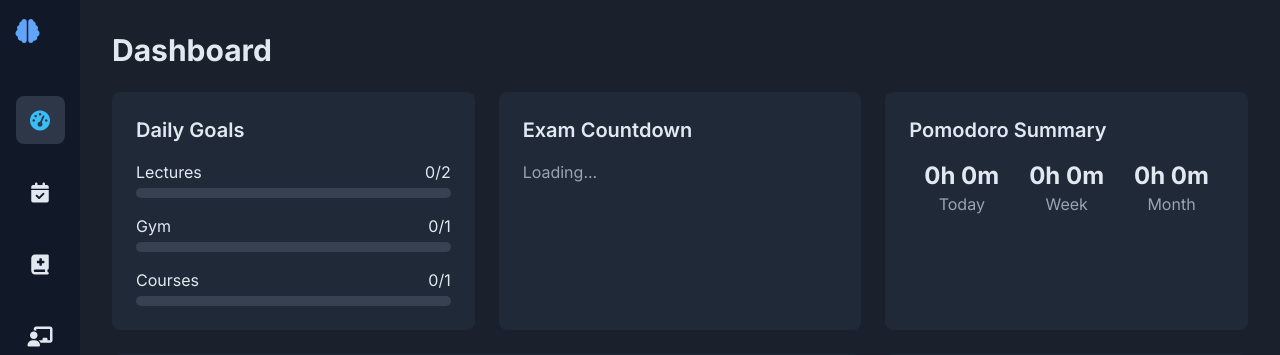
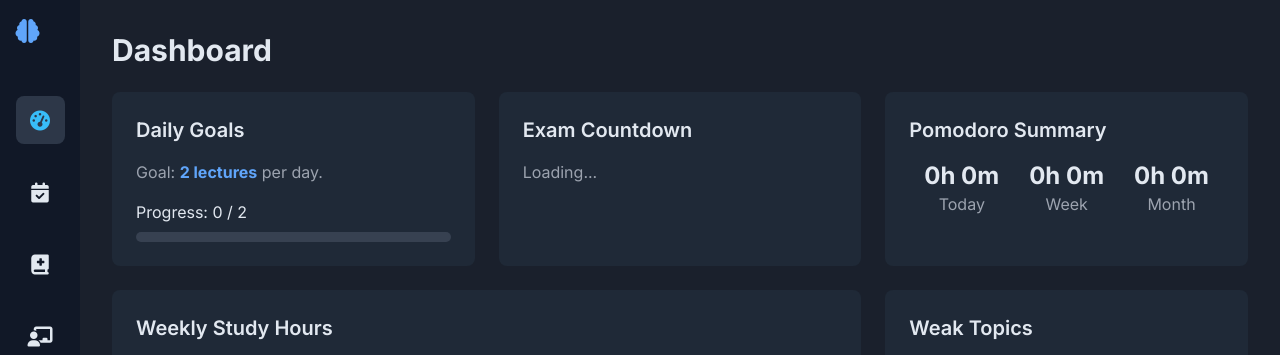
Before and after one commit to Omarelhaq-fi/smartdash, a Flask app: page / in a window 1280 px wide. Shown: the top 355 px of the page. Run offline with Flask 3, Linux system fonts and the light colour scheme; data comes from the database, SQL or seed files in the repository; data that the repository does not hold is empty; some libraries are stand-ins or nearby versions.

Commit message:
Update index.html

```diff
--- a/templates/index.html
+++ b/templates/index.html
@@ -7,7 +7,6 @@
     <script src="https://cdn.tailwindcss.com"></script>
     <script src="https://cdn.jsdelivr.net/npm/chart.js"></script>
     <script src="https://cdnjs.cloudflare.com/ajax/libs/jspdf/2.5.1/jspdf.umd.min.js"></script>
-    <script src="https://cdnjs.cloudflare.com/ajax/libs/jspdf-autotable/3.5.23/jspdf.plugin.autotable.min.js"></script>
     <link href="https://fonts.googleapis.com/css2?family=Inter:wght@400;500;600;700&display=swap" rel="stylesheet">
     <link rel="stylesheet" href="https://cdnjs.cloudflare.com/ajax/libs/font-awesome/6.4.0/css/all.min.css" xintegrity="sha512-iecdLmaskl7CVkqkXNQ/ZH/XLlvWZOJyj7Yy7tcenmpD1ypASozpmT/E0iPtmFIB46ZmdtAc9eNBvH0H/ZpiBw==" crossorigin="anonymous" referrerpolicy="no-referrer" />
     <link rel="stylesheet" href="{{ url_for('static', filename='css/style.css') }}">
@@ -38,14 +37,7 @@
         <section id="dashboard" class="page">
             <h1 class="text-3xl font-bold mb-6">Dashboard</h1>
             <div class="grid grid-cols-1 md:grid-cols-2 lg:grid-cols-3 gap-6">
-                <div class="bg-gray-800 p-6 rounded-lg">
-                    <h2 class="text-xl font-semibold mb-4">Daily Goals</h2>
-                    <div id="dailyGoalsContainer" class="space-y-4">
-                        <div id="lectureGoal"><p class="flex justify-between"><span>Lectures</span> <span id="lectureProgress">0/2</span></p><div class="w-full bg-gray-700 rounded-full h-2.5 mt-1"><div id="lectureProgressBar" class="bg-blue-500 h-2.5 rounded-full" style="width: 0%"></div></div></div>
-                        <div id="gymGoal"><p class="flex justify-between"><span>Gym</span> <span id="gymProgress">0/1</span></p><div class="w-full bg-gray-700 rounded-full h-2.5 mt-1"><div id="gymProgressBar" class="bg-green-500 h-2.5 rounded-full" style="width: 0%"></div></div></div>
-                        <div id="courseGoal"><p class="flex justify-between"><span>Courses</span> <span id="courseProgress">0/1</span></p><div class="w-full bg-gray-700 rounded-full h-2.5 mt-1"><div id="courseProgressBar" class="bg-purple-500 h-2.5 rounded-full" style="width: 0%"></div></div></div>
-                    </div>
-                </div>
+                <div class="bg-gray-800 p-6 rounded-lg"><h2 class="text-xl font-semibold mb-4">Daily Goals</h2><p class="text-gray-400">Goal: <strong class="text-blue-400">2 lectures</strong> per day.</p><div class="mt-4"><p>Progress: <span id="dailyProgress">0</span> / 2</p><div class="w-full bg-gray-700 rounded-full h-2.5 mt-2"><div id="dailyProgressBar" class="bg-blue-500 h-2.5 rounded-full" style="width: 0%"></div></div></div></div>
                 <div class="bg-gray-800 p-6 rounded-lg"><h2 class="text-xl font-semibold mb-4">Exam Countdown</h2><div id="examCountdownContainer"><p class="text-gray-400">Loading...</p></div></div>
                 <div class="bg-gray-800 p-6 rounded-lg"><h2 class="text-xl font-semibold mb-4">Pomodoro Summary</h2><div class="flex justify-around text-center"><div><p class="text-2xl font-bold" id="pomodoroDaily">0h 0m</p><p class="text-gray-400">Today</p></div><div><p class="text-2xl font-bold" id="pomodoroWeekly">0h 0m</p><p class="text-gray-400">Week</p></div><div><p class="text-2xl font-bold" id="pomodoroMonthly">0h 0m</p><p class="text-gray-400">Month</p></div></div></div>
                 <div class="bg-gray-800 p-6 rounded-lg md:col-span-2 h-96"><h2 class="text-xl font-semibold mb-4">Weekly Study Hours</h2><canvas id="weeklyStudyChart"></canvas></div>
@@ -59,19 +51,22 @@
         </section>
 
         <section id="subjects" class="page hidden">
-            <div class="flex justify-between items-center mb-6"><h1 class="text-3xl font-bold">Subjects & Lectures</h1><button id="resetSubjectsBtn" class="bg-red-600 hover:bg-red-700 text-white font-bold py-2 px-4 rounded-lg">Reset Subjects</button></div>
+            <h1 class="text-3xl font-bold mb-6">Subjects & Lectures</h1>
             <div class="mb-6"><input type="text" id="newSubjectInput" class="bg-gray-700 border border-gray-600 rounded-lg py-2 px-4 w-full md:w-1/3" placeholder="New subject name..."><button id="addSubjectBtn" class="bg-blue-600 hover:bg-blue-700 text-white font-bold py-2 px-4 rounded-lg ml-2">Add Subject</button></div>
             <div id="subjectsContainer" class="space-y-8"><p class="text-gray-400">Loading subjects...</p></div>
         </section>
 
         <section id="courses" class="page hidden">
-            <div class="flex justify-between items-center mb-6"><h1 class="text-3xl font-bold">Course Planner</h1><button id="resetCoursesBtn" class="bg-red-600 hover:bg-red-700 text-white font-bold py-2 px-4 rounded-lg">Reset Courses</button></div>
+            <h1 class="text-3xl font-bold mb-6">Course Planner</h1>
             <div class="grid grid-cols-1 lg:grid-cols-3 gap-6">
                 <div class="lg:col-span-2 bg-gray-800 p-6 rounded-lg"><div class="flex justify-between items-center mb-4"><h2 class="text-xl font-semibold">Course Library</h2><button id="addCourseBtn" class="bg-blue-600 hover:bg-blue-700 text-white font-bold py-2 px-4 rounded-lg">Add Course</button></div><div id="courseLibraryContainer" class="grid grid-cols-1 md:grid-cols-2 gap-4"><p class="text-gray-400">Loading courses...</p></div></div>
                 <div class="space-y-6">
-                    <div class="bg-gray-800 p-6 rounded-lg"><h2 class="text-xl font-semibold mb-4">Goals & Milestones</h2><div id="goalsContainer" class="space-y-2"></div><div class="flex gap-2 mt-4"><input type="text" id="newGoalInput" class="bg-gray-700 w-full p-2 rounded" placeholder="New goal..."><button id="addGoalBtn" class="bg-blue-600 p-2 rounded text-white"><i class="fas fa-plus"></i></button></div></div>
+                    <div class="bg-gray-800 p-6 rounded-lg"><h2 class="text-xl font-semibold mb-4">Smart Scheduler</h2><div class="bg-gray-700 p-4 rounded-lg text-center"><i class="fas fa-lightbulb text-yellow-400 mb-2"></i><p>You have 45 free mins at 6 PM — do 1 AI course video.</p></div></div>
+                    <div class="bg-gray-800 p-6 rounded-lg"><h2 class="text-xl font-semibold mb-4">Notifications</h2><div id="course-notifications" class="space-y-2 text-sm"><p class="text-gray-400"><i class="fas fa-bell text-blue-400"></i> You haven’t studied Radiology in 4 days.</p><p class="text-gray-400"><i class="fas fa-fire text-orange-500"></i> 5-day study streak! Keep it up!</p></div></div>
+                    <div class="bg-gray-800 p-6 rounded-lg"><h2 class="text-xl font-semibold mb-4">Goals & Milestones</h2><div id="course-goals-container"></div></div>
                 </div>
             </div>
+            <div class="mt-6 bg-gray-800 p-6 rounded-lg"><h2 class="text-xl font-semibold mb-4">Weekly Course Planner</h2><div id="weekly-course-planner" class="grid grid-cols-7 gap-1 text-center text-xs"></div></div>
         </section>
 
         <section id="pomodoro" class="page hidden flex flex-col items-center justify-center h-full">
@@ -84,13 +79,13 @@
         </section>
 
         <section id="gym" class="page hidden">
-            <div class="flex justify-between items-center mb-6"><h1 class="text-3xl font-bold">Gym Tracker</h1><button id="resetGymBtn" class="bg-red-600 hover:bg-red-700 text-white font-bold py-2 px-4 rounded-lg">Reset Gym Data</button></div>
+            <h1 class="text-3xl font-bold mb-6">Gym Tracker</h1>
             <div class="border-b border-gray-700 mb-6"><nav class="-mb-px flex space-x-8"><a href="#" class="tab-link gym-tab active" data-tab-target="gym-today">Today</a><a href="#" class="tab-link gym-tab" data-tab-target="gym-planner">Planner</a><a href="#" class="tab-link gym-tab" data-tab-target="gym-exercises">Library</a><a href="#" class="tab-link gym-tab" data-tab-target="gym-prs">PRs</a></nav></div>
             <div><div id="gym-today" class="tab-pane gym-pane"></div><div id="gym-planner" class="tab-pane gym-pane hidden"></div><div id="gym-exercises" class="tab-pane gym-pane hidden"></div><div id="gym-prs" class="tab-pane gym-pane hidden"></div></div>
         </section>
 
         <section id="basketball" class="page hidden">
-            <div class="flex justify-between items-center mb-6"><h1 class="text-3xl font-bold">Basketball Analysis</h1><button id="resetBasketballBtn" class="bg-red-600 hover:bg-red-700 text-white font-bold py-2 px-4 rounded-lg">Reset Basketball Data</button></div>
+            <h1 class="text-3xl font-bold mb-6">Basketball Analysis</h1>
             <div class="grid grid-cols-1 lg:grid-cols-3 gap-6">
                 <div class="lg:col-span-2 bg-gray-800 p-4 rounded-lg">
                     <div class="bg-black rounded-lg mb-4 flex items-center justify-center h-96"><video id="basketball-video" class="w-full h-full rounded-lg" controls style="display: none;"></video><div id="video-placeholder" class="text-center text-gray-400"><i class="fas fa-video fa-3x mb-2"></i><p>Upload video</p></div></div>
```
